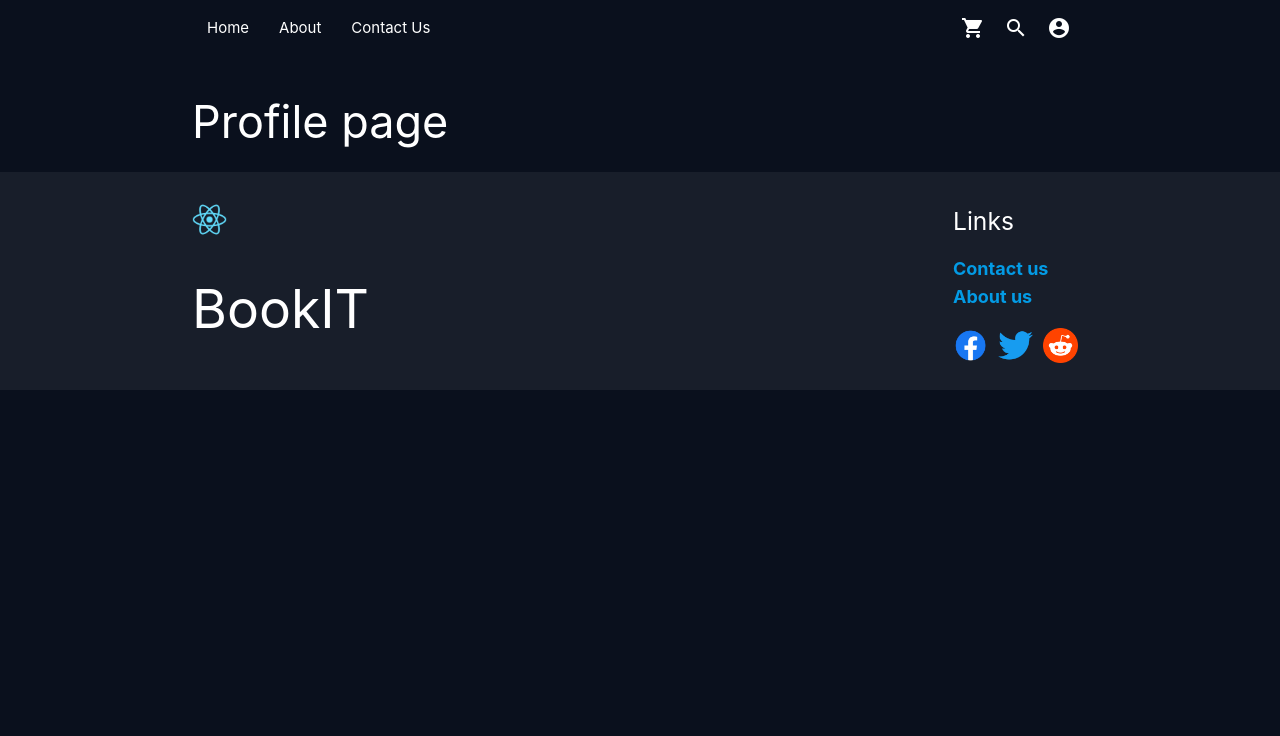
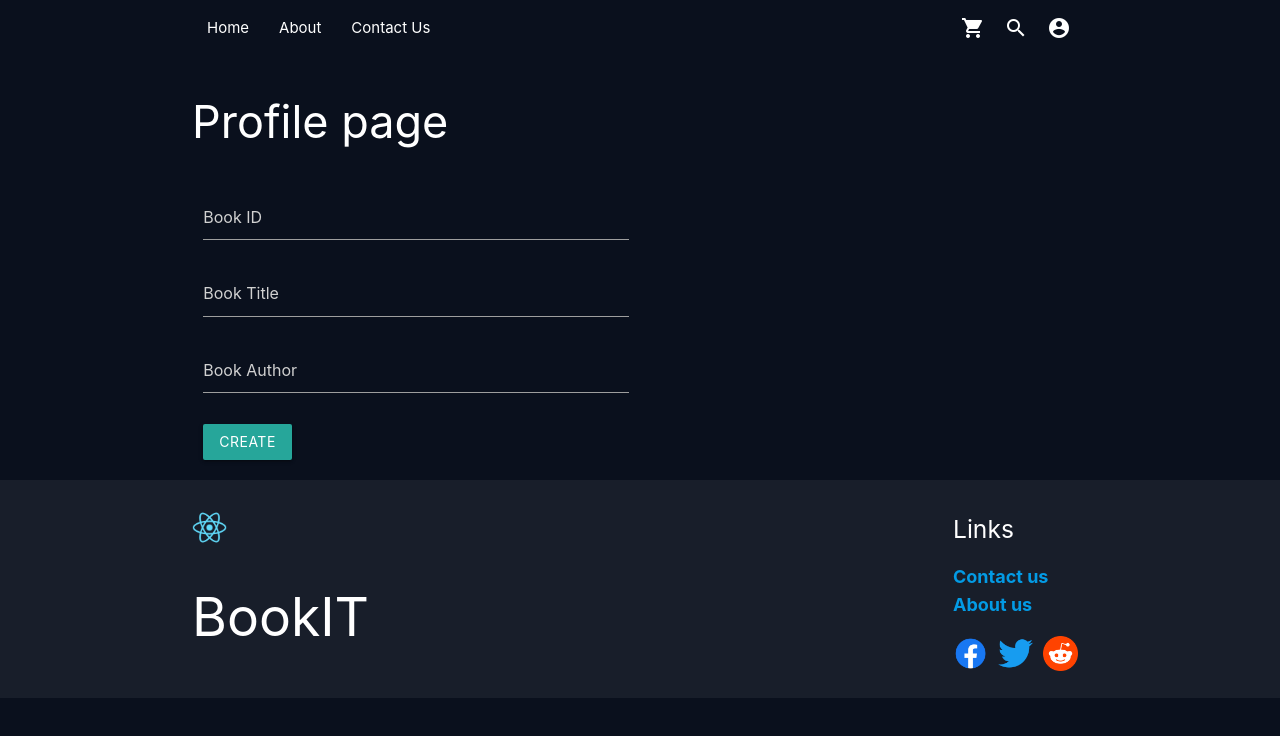
Before and after one commit to JonasSkjodt/bookit, a React (Create React App) app in the folder client/: page /profile in a window 1280 px wide. Shown: the top 736 px of the page. Built offline with nearby package versions, Linux system fonts and the light colour scheme.

Commit message:
create book inside profile (first half)

```diff
--- a/client/package.json
+++ b/client/package.json
@@ -6,6 +6,7 @@
     "@testing-library/jest-dom": "^5.16.5",
     "@testing-library/react": "^13.4.0",
     "@testing-library/user-event": "^13.5.0",
+    "axios": "^1.4.0",
     "react": "^18.2.0",
     "react-dom": "^18.2.0",
     "react-router-dom": "^6.11.1",
--- /dev/null
+++ b/client/src/pages/createbook.js
@@ -0,0 +1,87 @@
+import React, { useState } from 'react';
+import axios from 'axios';
+
+const CreateBook = () => {
+  const [bookID, setBookID] = useState('');
+  const [bookTitle, setBookTitle] = useState('');
+  const [bookAuthor, setBookAuthor] = useState('');
+
+  const handleInputChange = e => {
+    if (e.target.name === 'bookID') {
+      setBookID(e.target.value);
+    } else if (e.target.name === 'bookTitle') {
+      setBookTitle(e.target.value);
+    } else {
+      setBookAuthor(e.target.value);
+    }
+};
+
+const handleSubmit = e => {
+  e.preventDefault();
+
+  const book = {
+    bookID,
+    bookTitle,
+    bookAuthor,
+  };
+
+  axios
+    .post('/create', book)
+    .then(() => console.log('Book Created'))
+    .catch(err => {
+      console.error(err);
+    });
+};
+
+  return (
+    <div className="row">
+      <br />
+      <div className="book-form col s12 m6">
+        <form onSubmit={handleSubmit}>
+          <div className="form-group">
+            <input
+              type="text"
+              className="form-control white-text"
+              name="bookID"
+              placeholder="Book ID"
+              value={bookID}
+              onChange={handleInputChange}
+            />
+          </div>
+          <br />
+          <div className="form-group">
+            <input
+              type="text"
+              className="form-control white-text"
+              name="bookTitle"
+              placeholder="Book Title"
+              value={bookTitle}
+              onChange={handleInputChange}
+            />
+          </div>
+          <br />
+          <div className="form-group">
+            <input
+              type="text"
+              className="form-control white-text"
+              name="bookAuthor"
+              placeholder="Book Author"
+              value={bookAuthor}
+              onChange={handleInputChange}
+            />
+          </div>
+          <br />
+          <div>
+            <button className="btn btn-success" type="submit">
+              Create
+            </button>
+          </div>
+        </form>
+      </div>
+    </div>
+  );
+};
+
+export default CreateBook;
+
+/*npm install axios */
--- a/client/src/pages/profile.js
+++ b/client/src/pages/profile.js
@@ -1,9 +1,11 @@
 import React from 'react';
+import CreateBook from './createbook.js';
 
 const Profile = () => {
 return (
 	<div className="container">
 	<h1>Profile page</h1>
+	<CreateBook/>
 	</div>
 );
 };
--- a/client/src/pages/search.js
+++ b/client/src/pages/search.js
@@ -14,7 +14,7 @@ const Search = () => {
 		<div className="container">
 			<h1>search page</h1>
 			<div className="search">
-				<input id="outlined-basic" className="white-text" onChange={inputHandler} variant="outlined" fullWidth label="Search"/>
+				<input id="outlined-basic" className="white-text" onChange={inputHandler} variant="outlined" label="Search"/>
 			</div>
 			<List input={inputText} />
 		</div>
```
Also changed, not shown: 1 other file (tests, documents, lock files or other folders).
